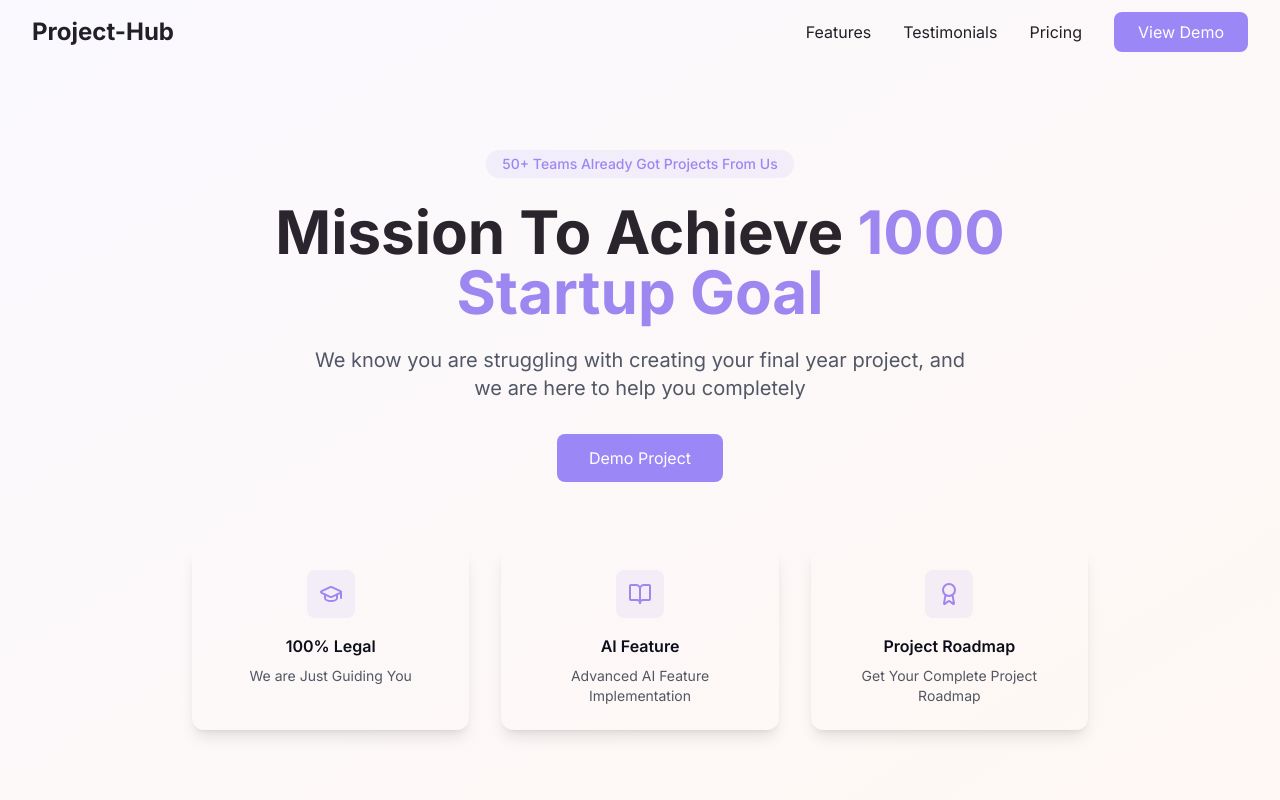
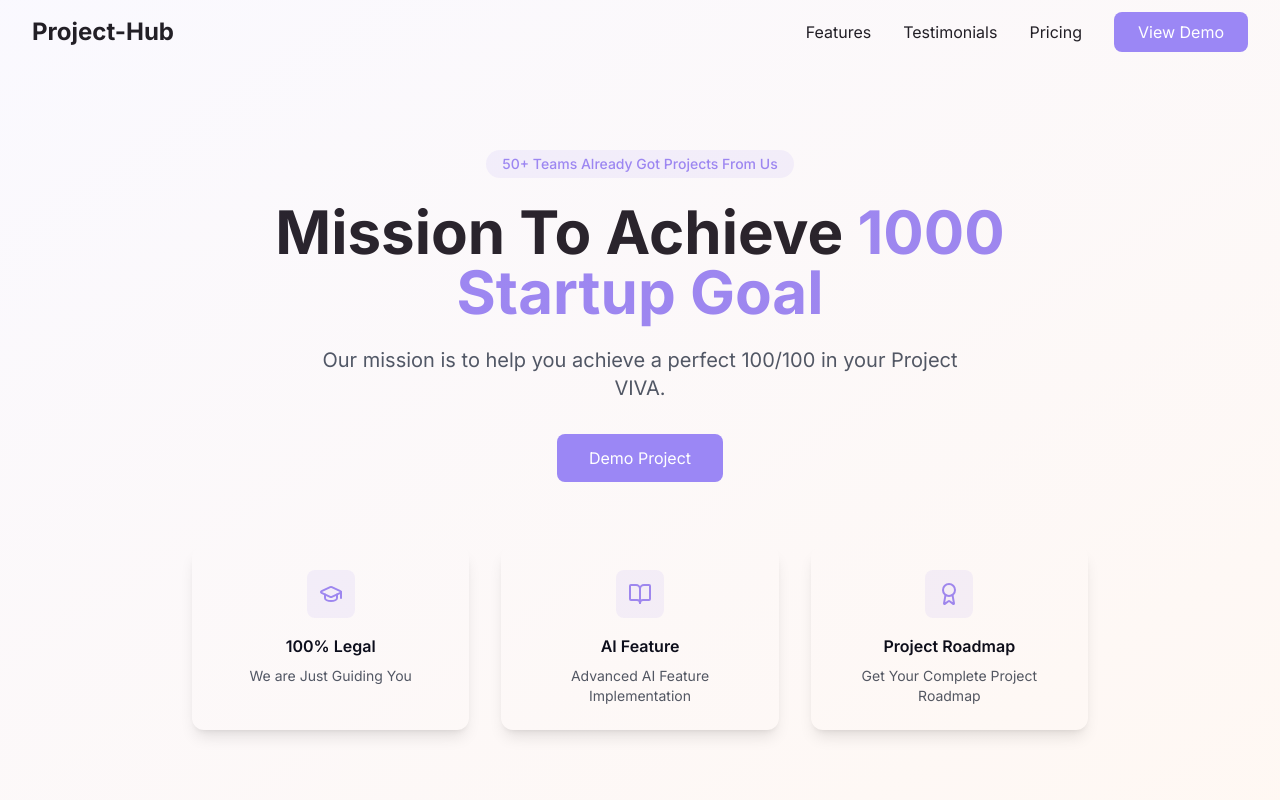
Before and after one commit to Bharanikumar00/sns-project-hub, a React (Vite) app: page / in a window 1280 px wide. Shown: the top 800 px of the page. Built offline with nearby package versions, Linux system fonts and the light colour scheme.

Commit message:
Update HeroSection.tsx

```diff
--- a/src/components/HeroSection.tsx
+++ b/src/components/HeroSection.tsx
@@ -16,7 +16,7 @@ const HeroSection = () => {
               <span className="text-autumn-purple">1000 Startup Goal</span>
             </h1>
             <p className="text-lg md:text-xl text-gray-600 mb-8 max-w-2xl mx-auto">
-              We know you are struggling with creating your final year project, and we are here to help you completely
+              Our mission is to help you achieve a perfect 100/100 in your Project VIVA.
             </p>
             <div className="flex justify-center mb-12">
               <a
```
